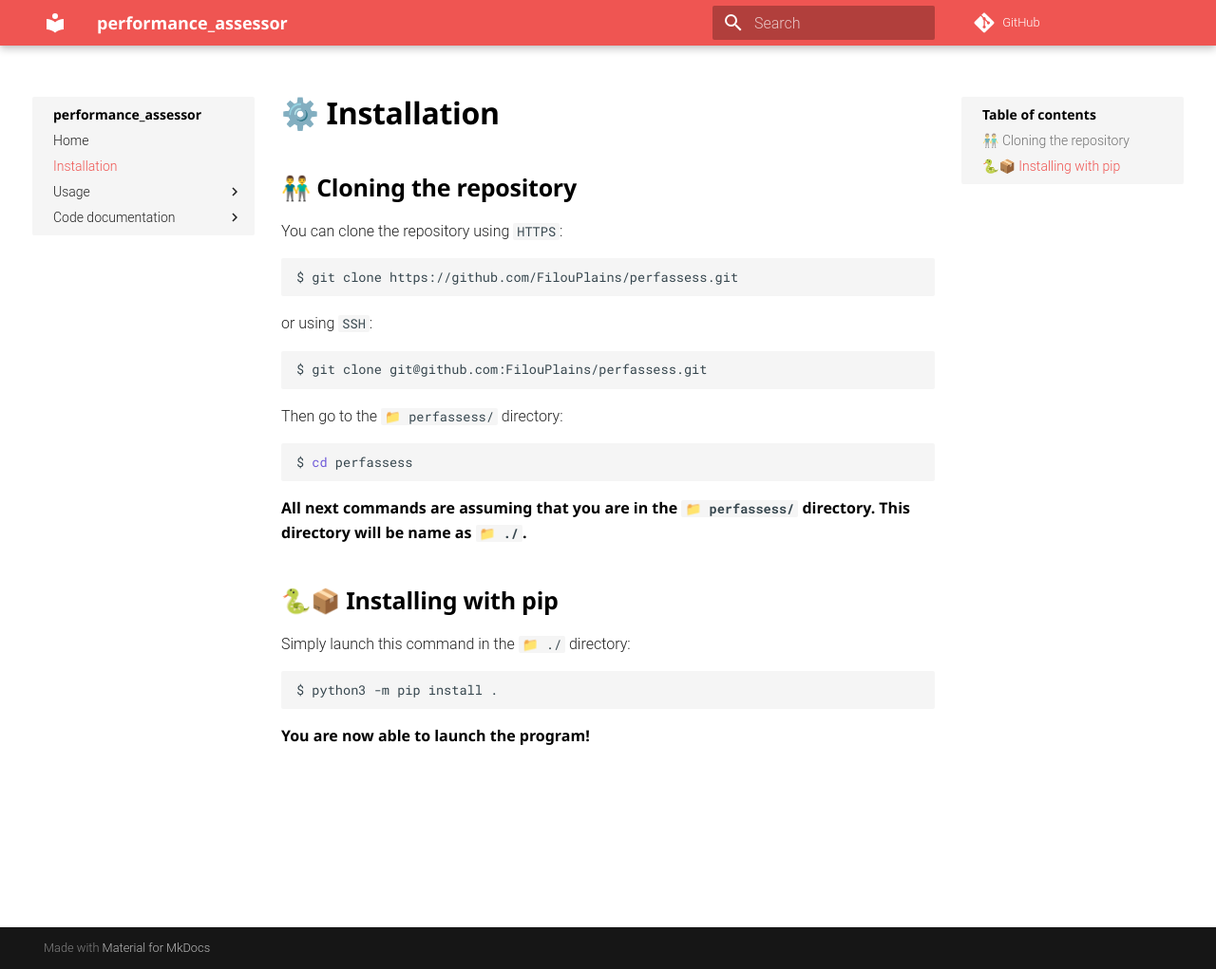
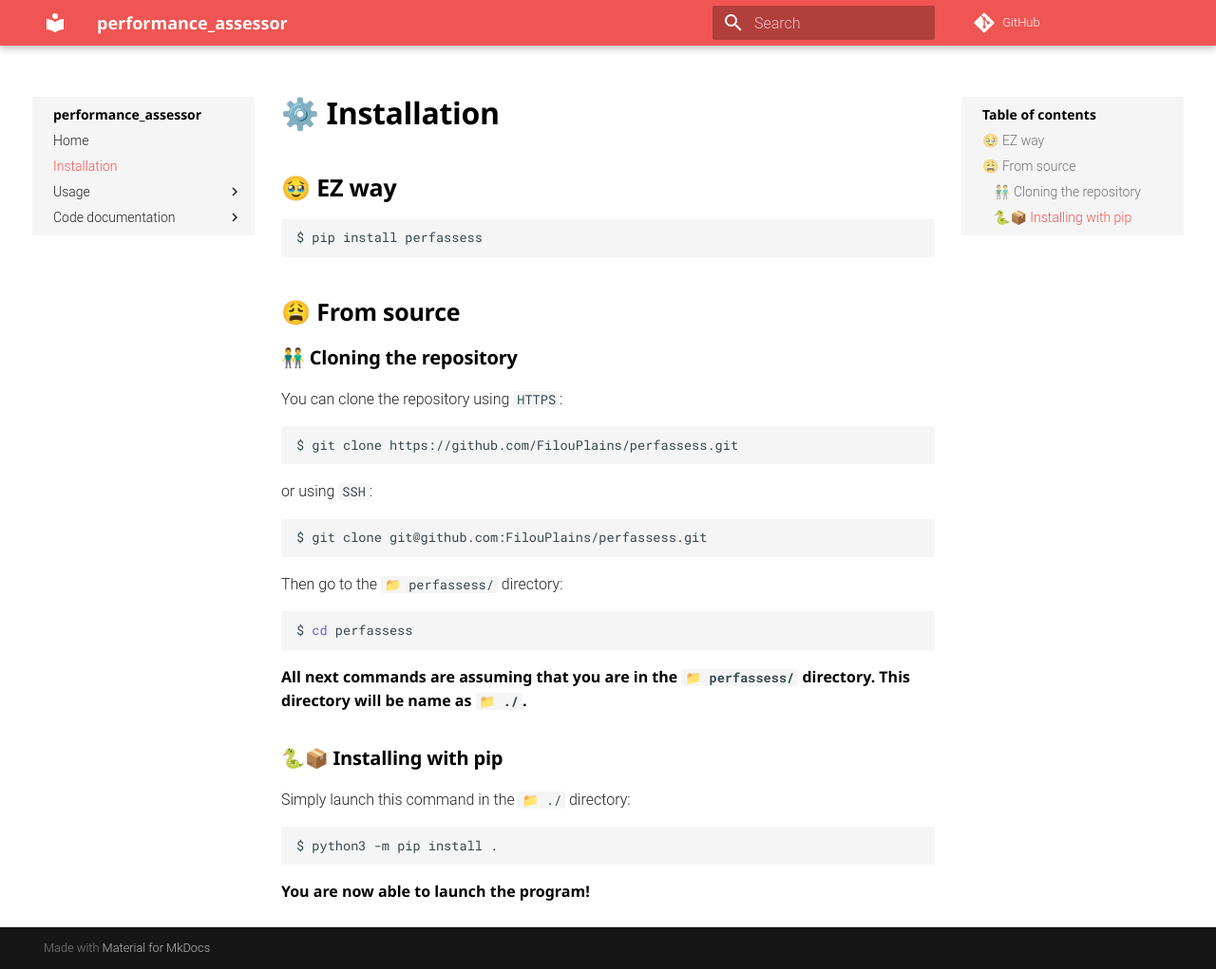
Before and after one commit to FilouPlains/perfassess, an MkDocs documentation site: the page built from docs/installation.md, in a window 1280 px wide and 1021 px high. Shown: the whole window at 95% size. Built offline with MkDocs 1.6.1 and Material for MkDocs 9.7.7, drawn with Linux system fonts in a browser that asks for light colours; some web fonts are replaced; comment, search, counter and statistics services are not loaded.

Commit message:
Updating installation methods.

````diff
--- a/docs/installation.md
+++ b/docs/installation.md
@@ -1,6 +1,13 @@
 # ⚙️ Installation
 
-## 👬 Cloning the repository
+## 🥹 EZ way
+
+```bash
+$ pip install perfassess
+```
+
+## 😩 From source
+### 👬 Cloning the repository
 
 You can clone the repository using `HTTPS`:
 
@@ -22,7 +29,7 @@ $ cd perfassess
 
 **All next commands are assuming that you are in the `📁 perfassess/` directory. This directory will be name as `📁 ./`.**
 
-## 🐍📦 Installing with pip
+### 🐍📦 Installing with pip
 
 Simply launch this command in the `📁 ./` directory:
 
````
Also changed, not shown: README.md (+9 -2 lines).
